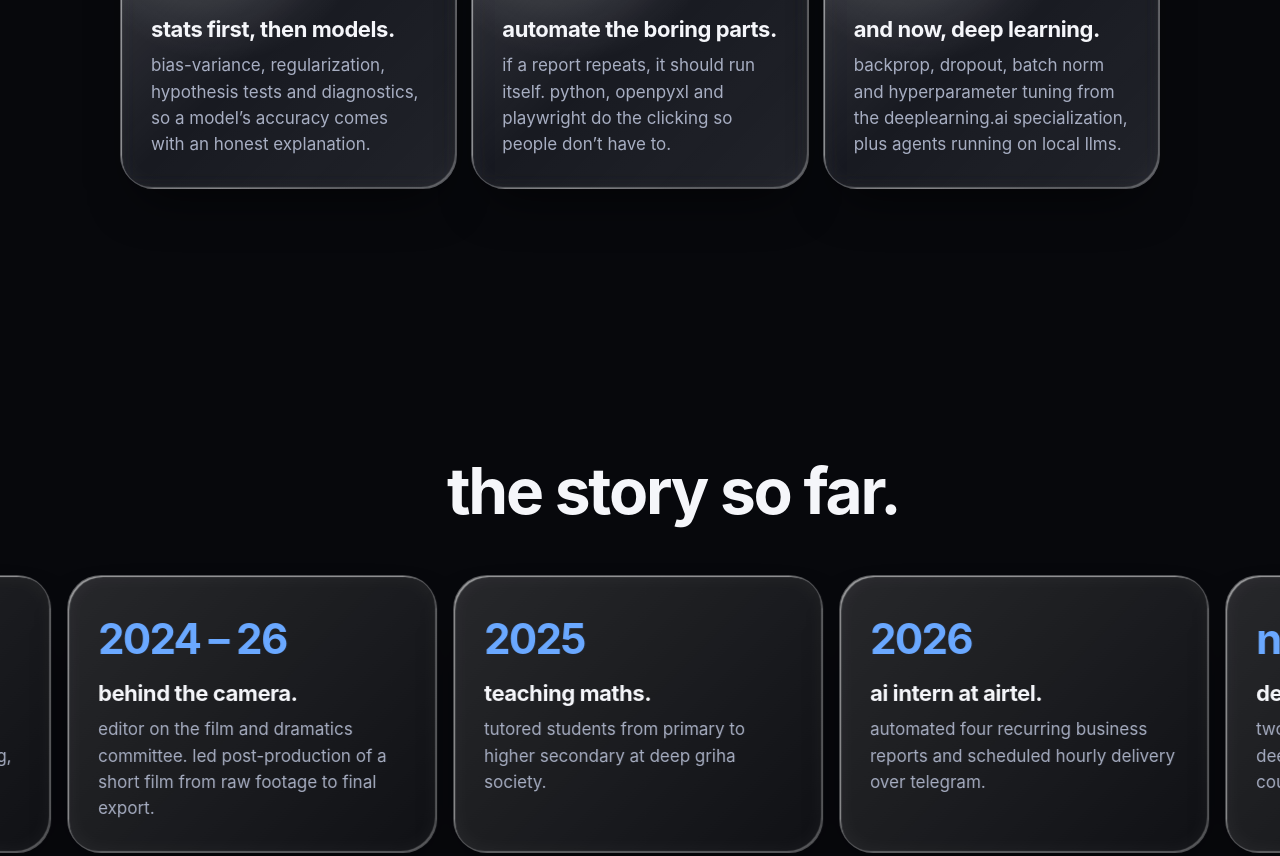
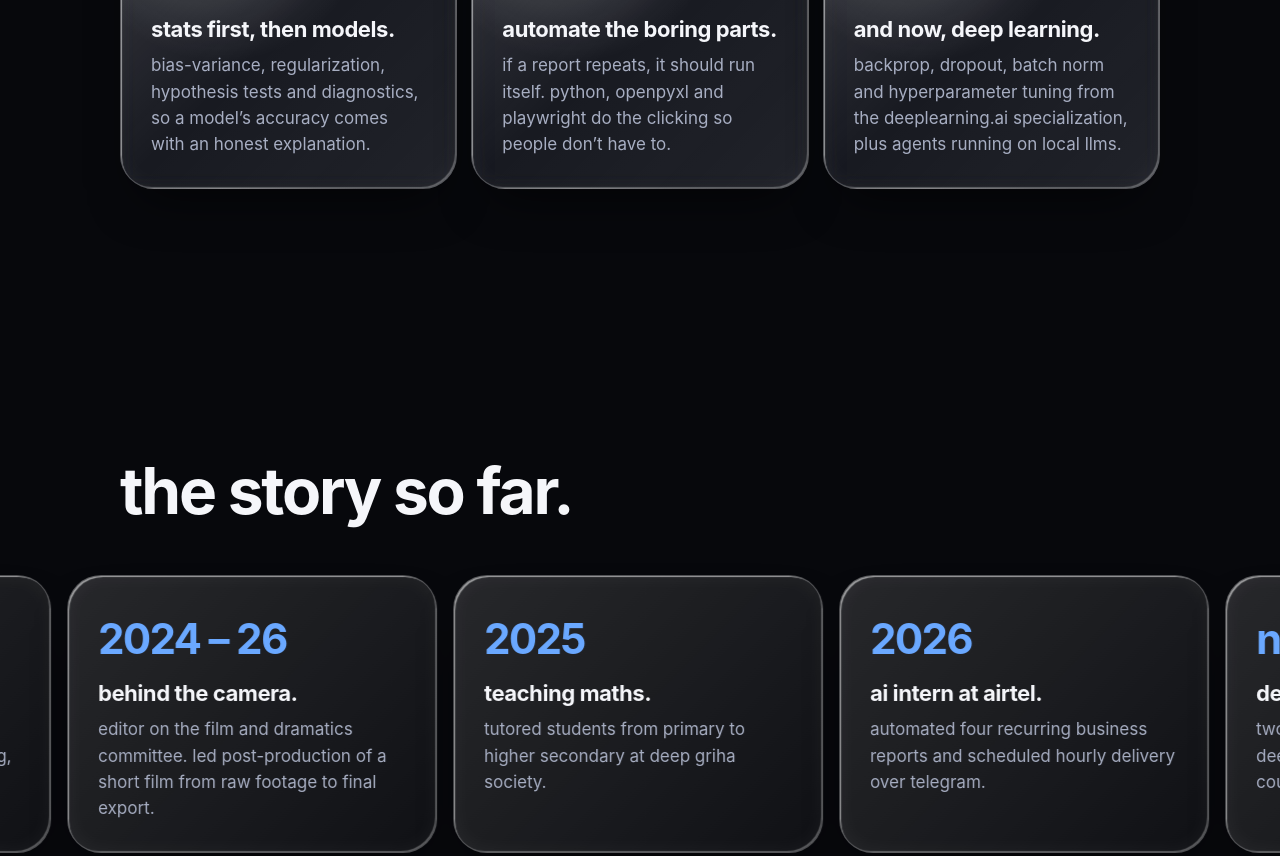
Before and after one commit to rrishabhjangid/rrishabhjangid.github.io, a plain HTML site: page index.html in a window 1280 px wide. Shown: the part 1783-2639 px from the top of the page. Drawn offline with Linux system fonts and the light colour scheme.

Commit message:
Add files via upload

```diff
--- a/index.html
+++ b/index.html
@@ -86,7 +86,7 @@ section{padding:90px 0}
 .ic{width:54px;height:54px;border-radius:18px;display:grid;place-items:center;font-size:24px;margin-bottom:10px}
 
 .tl{height:360vh;position:relative}
-.stick{position:sticky;top:0;height:100svh;display:grid;align-content:center;overflow:hidden}
+.stick{position:sticky;top:0;height:100svh;display:grid;grid-template-columns:minmax(0,1fr);align-content:center;overflow:hidden}
 .stick .wrap{width:100%}
 .rail{display:flex;gap:16px;width:max-content;padding:34px 0 34px 20px;will-change:transform}
 .step{width:min(78vw,370px);border-radius:34px;padding:30px;display:grid;gap:10px;align-content:start;min-height:260px}
```
